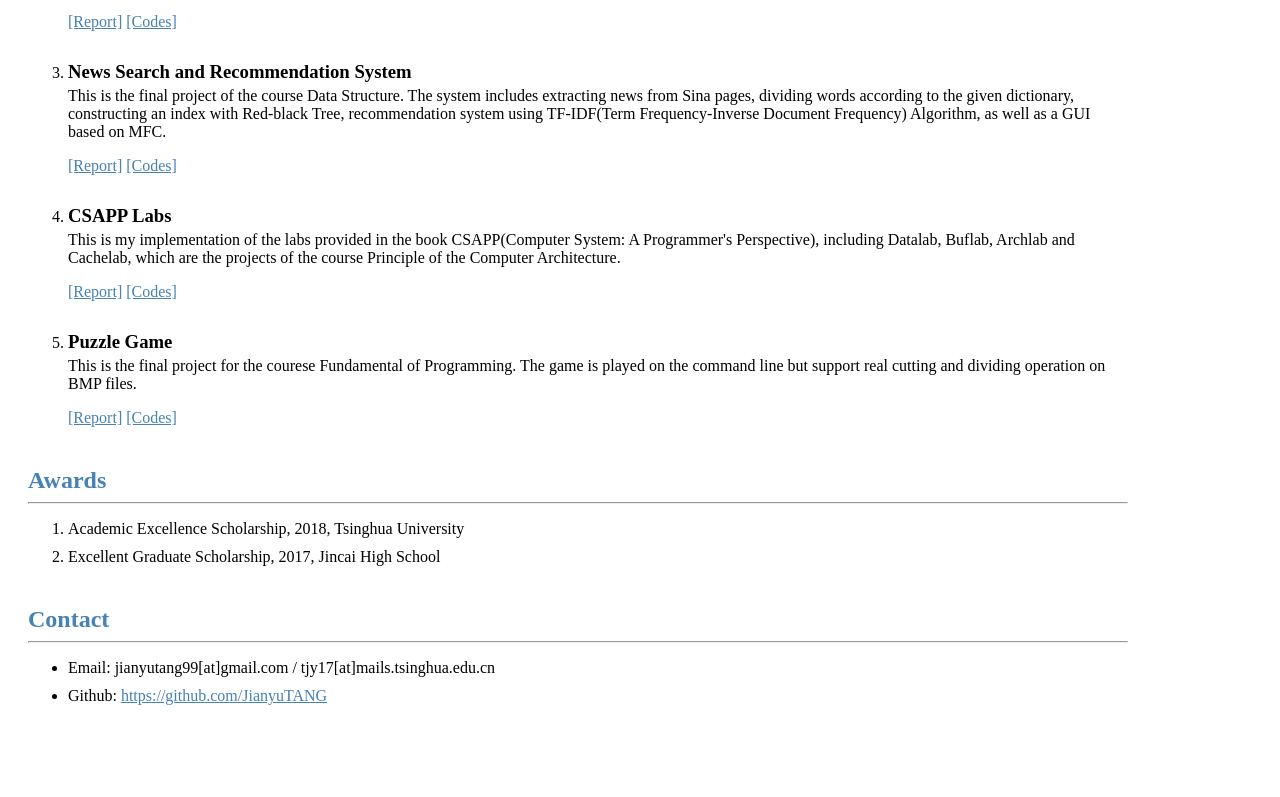
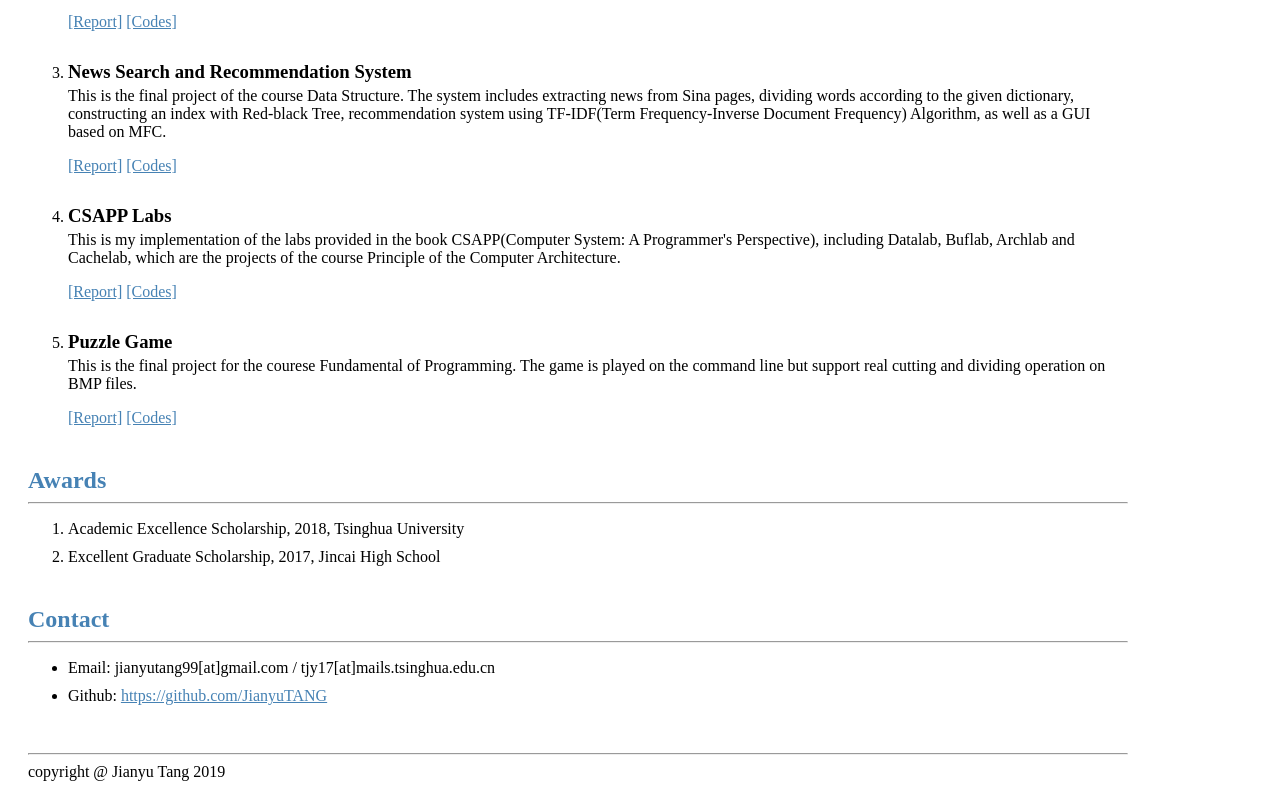
Before and after one commit to JianyuTANG/jianyutang.github.io-oldver, a plain HTML site: page index.html in a window 1280 px wide. Shown: the part 1156-1953 px from the top of the page. Before the commit the page ends 1909 px from the top, so only its background shows below. Drawn offline with Linux system fonts and the light colour scheme.

Commit message:
Update index.html

```diff
--- a/index.html
+++ b/index.html
@@ -137,4 +137,8 @@
             </div>
         </div>
     </div>
+    <footer>
+        <HR>
+        <p>copyright @ Jianyu Tang 2019</p>
+    </footer>
 </body>
```
